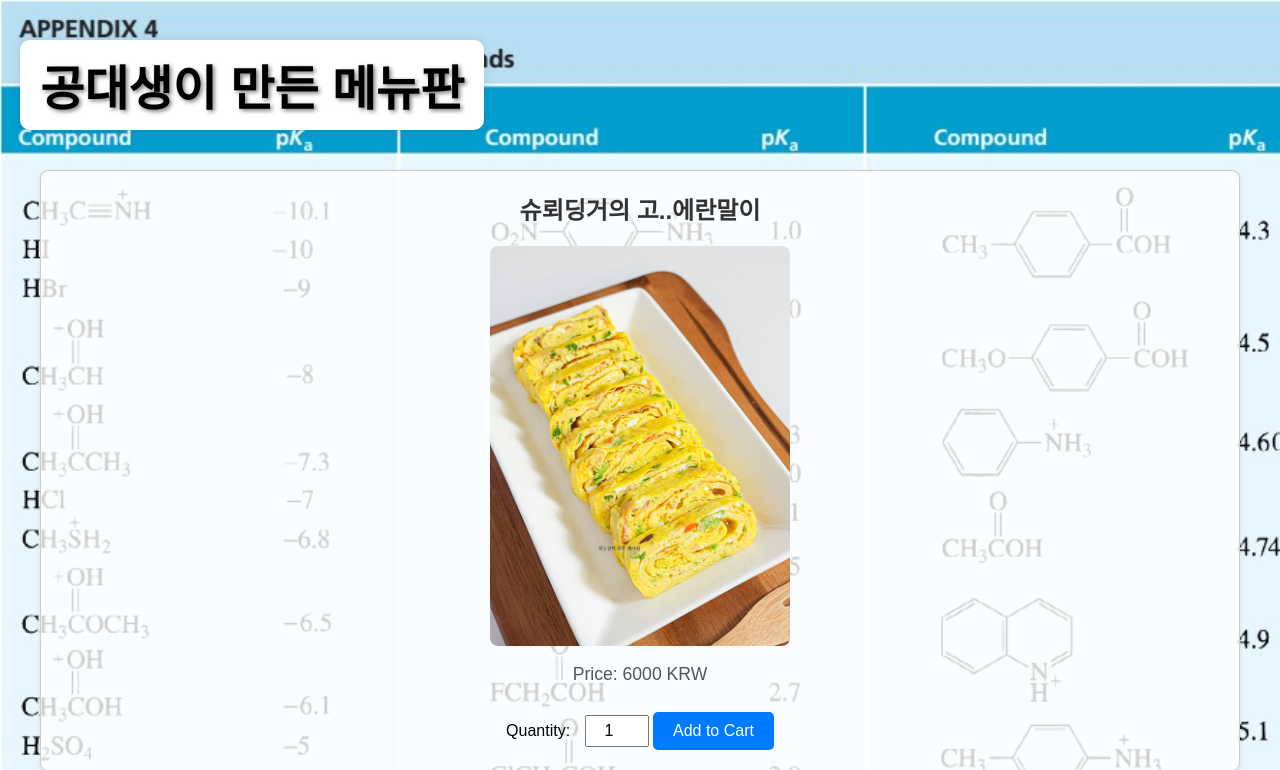
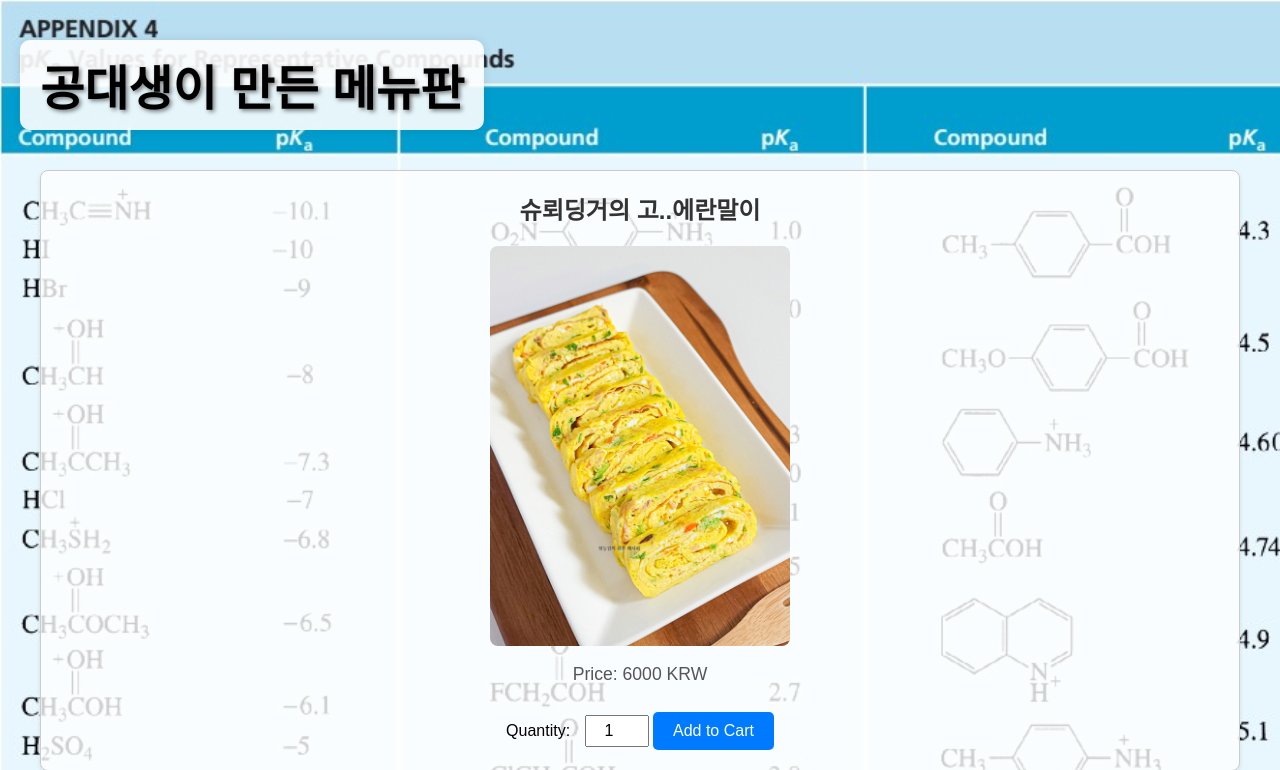
Before and after one commit to kimd0h00n/external, a Flask app: page / in a window 1280 px wide. Shown: the top 770 px of the page. Run offline with Flask 2, Linux system fonts and the light colour scheme.

Commit message:
Update index.html

```diff
--- a/templates/index.html
+++ b/templates/index.html
@@ -13,6 +13,9 @@
             background-attachment: fixed;
             font-family: Arial, sans-serif;
         }
+        .title-container {
+            text-align: center;
+        }
         h1 {
             position: relative;
             display: inline-block;
@@ -27,11 +30,11 @@
             content: "";
             position: absolute;
             top: 0;
-            left: 0%;
-            transform: translateX(0%);
+            left: 50%;
+            transform: translateX(-50%);
             width: 100%;
             height: 100%;
-            background-color: white;
+            background-color: rgba(255, 255, 255, 0.9); /* 투명도 조정 */
             z-index: -1;
             border-radius: 10px;
             box-shadow: 0 0 10px rgba(0, 0, 0, 0.1);
```
